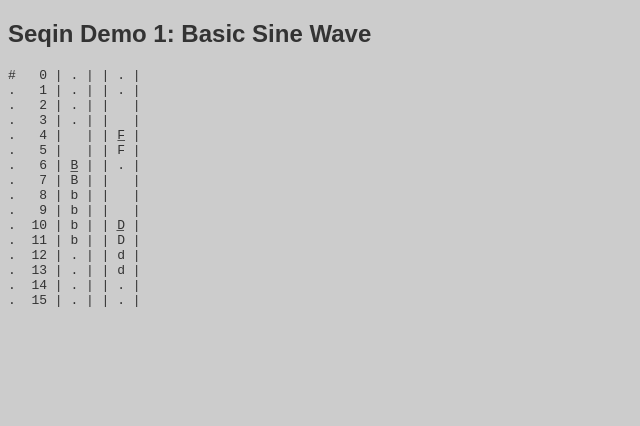
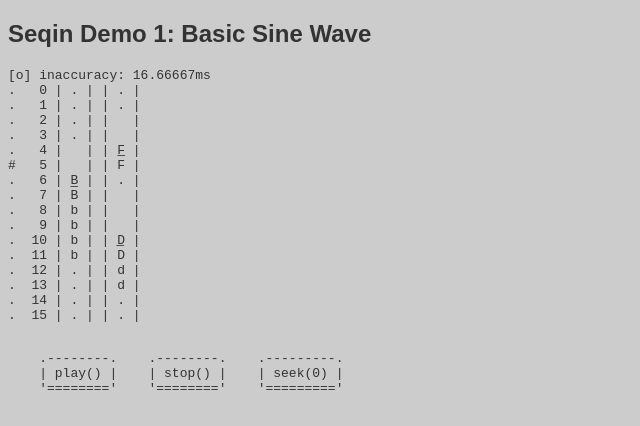
Before and after one commit to loopdotcoop/seqin, a plain HTML site: page demo-1-basic-sine-wave.html in a window 1280 px wide. Shown: the part 60-486 px from the top of the page, without its empty margins (0-640 px from the left). Drawn offline with Linux system fonts and the light colour scheme.

Commit message:
0.0.5 can stop() and play()

```diff
--- a/demo-1-basic-sine-wave.html
+++ b/demo-1-basic-sine-wave.html
@@ -8,20 +8,55 @@
 
     <script src="js/seqin.es6.js"></script>
 
+    <style type="text/css">
+      .button {
+        cursor: pointer;
+        float: left;
+        transition: color 0.5s;
+      }
+      .button:hover {
+        color: blue;
+      }
+    </style>
+
   </head>
   <body style="font-family:Arial, sans-serif; background:#ccc; color:#333">
 
     <h1><a href="./index.html">Seqin Demo</a></h1>
     <h2>Seqin Demo 1: Basic Sine Wave</h2>
 
+    <pre id="output"></pre>
+    <pre><a onclick="DEMO.play()" class="button">
+    .--------.
+    | play() |
+    '========'
+    </a></pre>
+    <pre><a onclick="DEMO.stop()" class="button">
+    .--------.
+    | stop() |
+    '========'
+    </a></pre>
+    <pre><a onclick="DEMO.seek(0)" class="button">
+    .---------.
+    | seek(0) |
+    '========='
+    </a></pre>
+
     <script>!function () { 'use strict'
 
         //// Create a sequin instance.
-        const demo1 = new Seqin({
+        const demo1 = window.DEMO = new Seqin({
             tracks:   2    // number of audio channels (default 2)
           , steps:    16   // defines the grid (default 16)
           , fidelity: 5400 // samples per step (default 5400)
         })
+
+        //// Listen for events.
+        const $output = document.getElementById('output')
+        demo1.on( '*', (event) => { $output.innerHTML = demo1.dump() } )
+
+        //// Jump to a step in the sequence.
+        demo1.seek(5)
 
         //// Schedule some notes.
         const noteId_0 = demo1.addNote({
@@ -57,9 +92,6 @@
             }
         })
 
-        //// Display current sequin state.
-        document.write( '<pre>' + demo1.dump() + '</pre>' )
-
     }()</script>
 
   </body>
--- a/js/seqin.es6.js
+++ b/js/seqin.es6.js
@@ -7,10 +7,14 @@
 
     window.Seqin = class Seqin {
 
-        constructor(config) {
+        constructor (config) {
 
             this.fidelity = config.fidelity || 5600
             this.notes = []
+            this.cbs = { '*':[] } // event-listener callbacks @todo +'play' etc
+            this.metronome = 'o' // flips between 'o' and 'x'
+            this.oldTimestamp = 0
+            this.inaccuracy = 0 // @todo remove this, I think
 
             //// Create each track.
             this.tracks = []
@@ -23,30 +27,75 @@
             for (let i=0; i<(config.steps||16); i++) {
                 this.steps.push( new Step(i, this) )
             }
-            this.steps[0].active = true
 
+            //// Playback is stopped, and playhead is at the first step.
+            this.isPlaying = false
+            this.activeStep = this.steps[0]
+            this.activeStep.isActive = true
+
+            //// Start the metronome.
+            window.requestAnimationFrame( (ts) => this.checkForTick(ts) )
         }
 
-        play() {
-
+        on (eventName, callback) {
+            const cbs = this.cbs[eventName]
+            if (! cbs) return // event-name not recognised
+            cbs.push(callback)
         }
 
-        stop() {
-
+        trigger (eventName) {
+            if (this.cbs[eventName]) {
+              for (let i=0, cb; cb=this.cbs[eventName][i++];) cb(eventName) }
+            for (let i=0, cb; cb=this.cbs['*'][i++];) cb(eventName)
         }
 
-        seek() {
-
+        checkForTick (timestamp) {
+            if (1000 < timestamp - this.oldTimestamp) {
+                this.inaccuracy = timestamp - this.oldTimestamp - 1000
+                this.oldTimestamp = timestamp
+                this.tick()
+            }
+            window.requestAnimationFrame( (ts) => this.checkForTick(ts) )
         }
 
-        addNote(config) {
+        tick () {
+            this.metronome = 'o' === this.metronome ? 'x' : 'o'
+            if (this.isPlaying) {
+                this.seek( this.activeStep.id + 1 )
+            }
+            this.trigger('tick')
+        }
+
+        play () {
+            if (this.isPlaying) return
+            this.isPlaying = true
+            this.trigger('play')
+        }
+
+        stop () {
+            if (! this.isPlaying) return
+            this.isPlaying = false
+            this.trigger('stop')
+        }
+
+        seek (stepId) {
+            this.activeStep.isActive = false
+            this.activeStep = this.steps[ stepId % this.steps.length]
+            this.activeStep.isActive = true
+            this.trigger('seek')
+        }
+
+        addNote (config) {
             config.id = this.notes.length
             this.notes.push( new Note(config, this) )
+            this.trigger('add-note')
             return config.id
         }
 
-        dump() {
-            const out = [];
+        dump () {
+            const out = [
+                `[${this.metronome}] inaccuracy: ${this.inaccuracy.toFixed(5)}ms`
+            ]
             for (let i=0, step; step=this.steps[i++];) {
                 out.push( step.dump() )
             }
@@ -56,28 +105,29 @@
 
     class Step {
 
-        constructor(id, sequin) {
+        constructor (id, seqin) {
             this.id = id
-            this.sequin = sequin
+            this.seqin = seqin
+            this.isActive = false
 
             //// Create each slot.
             this.slots = []
-            for (let i=0; i<sequin.tracks.length; i++) {
+            for (let i=0; i<seqin.tracks.length; i++) {
                 this.slots.push( new Slot(i) )
             }
         }
 
-        addNote(note, adsr) {
+        addNote (note, adsr) {
             const slot = this.slots[note.track]
             slot.note = note
             slot.adsr = adsr
         }
 
-        dump() {
+        dump () {
             let out = []
-              , maxIdLen = (this.sequin.steps.length+'').length
+              , maxIdLen = (this.seqin.steps.length+'').length
               , thisIdLen = (this.id+'').length
-            out.push(this.active ? '#' : '.')
+            out.push(this.isActive ? this.seqin.isPlaying ? '>' : '#' : '.')
             out.push( ' '.repeat(maxIdLen - thisIdLen) )
             out.push(this.id)
             for (let i=0, slot; slot=this.slots[i++];) {
@@ -90,13 +140,13 @@
 
     class Track {
 
-        constructor(id, sequin) {
+        constructor (id, seqin) {
             this.id = id
-            this.sequin = sequin
+            this.seqin = seqin
             this.notes = {}
         }
 
-        addNote(note) {
+        addNote (note) {
             this.notes[note.id] = note
         }
 
@@ -105,7 +155,7 @@
 
     class Note {
 
-        constructor(config, seqin) {
+        constructor (config, seqin) {
             for (let key in config) this[key] = config[key]
             seqin.tracks[this.track].addNote(this)
             let stepId = this.on
@@ -121,14 +171,14 @@
     }
     class Slot {
 
-        constructor(id, step) {
+        constructor (id, step) {
             this.id = id
             this.step = step
             this.note = null
             this.adsr = null
         }
 
-        dump() {
+        dump () {
             return (
                 'attack'  === this.adsr ? this.note.pitch + '\u0332'
               : 'decay'   === this.adsr ? this.note.pitch
@@ -142,7 +192,7 @@
 
     class Snippet {
 
-        constructor(id) {
+        constructor (id) {
             this.id = id
         }
 
```
